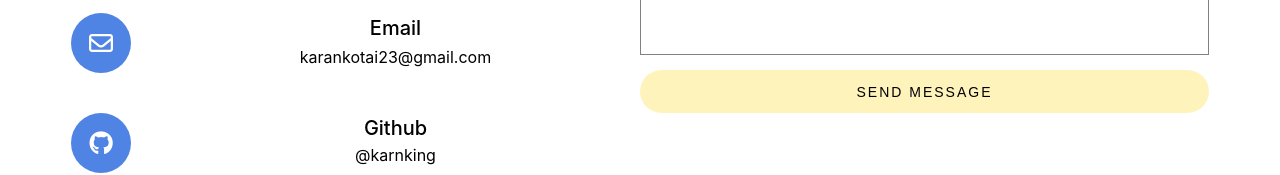
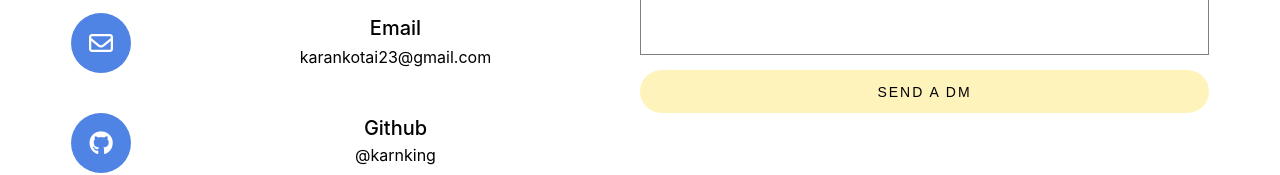
Before and after one commit to karnking/karnking.github.io, a React (Create React App) app: page / in a window 1280 px wide. Shown: the part 5254-5429 px from the top of the page. Built offline with nearby package versions, Linux system fonts and the light colour scheme.

Commit message:
contact updated

```diff
--- a/src/Components/contactForm/Contact.jsx
+++ b/src/Components/contactForm/Contact.jsx
@@ -91,7 +91,7 @@ const Contact = () => {
                       style={colorMode==='dark'?{color:'white'}:{color:'black'}}
                       formTarget="_blank" onClick={reset}>
                       {" "}
-                      Send Message
+                      Send a DM
                     </button>
                   </form>
                 </div>
```
